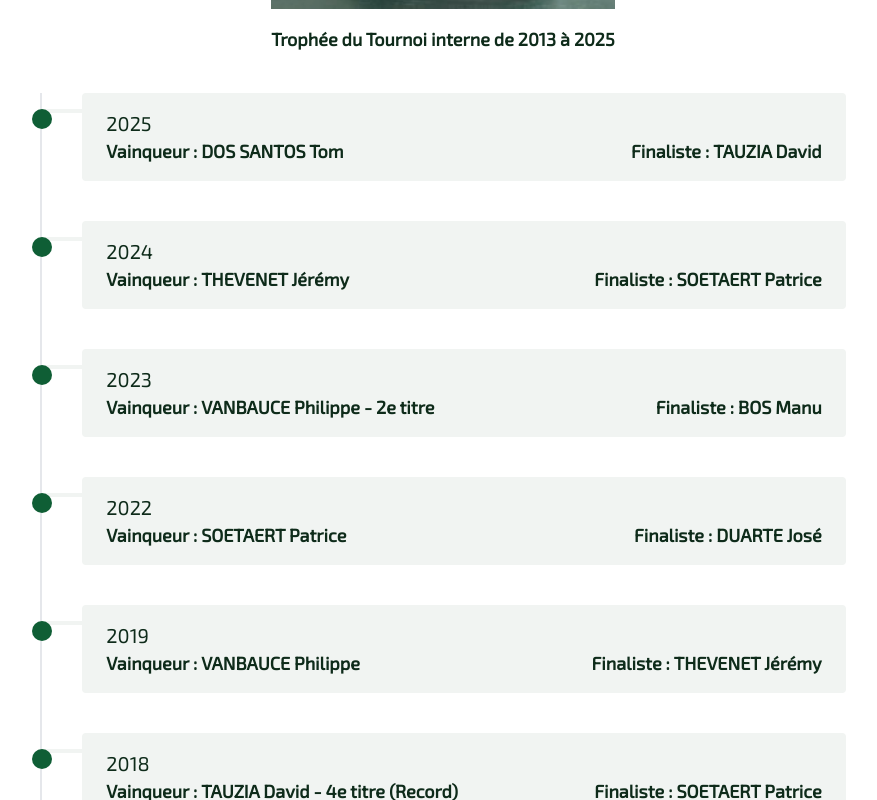
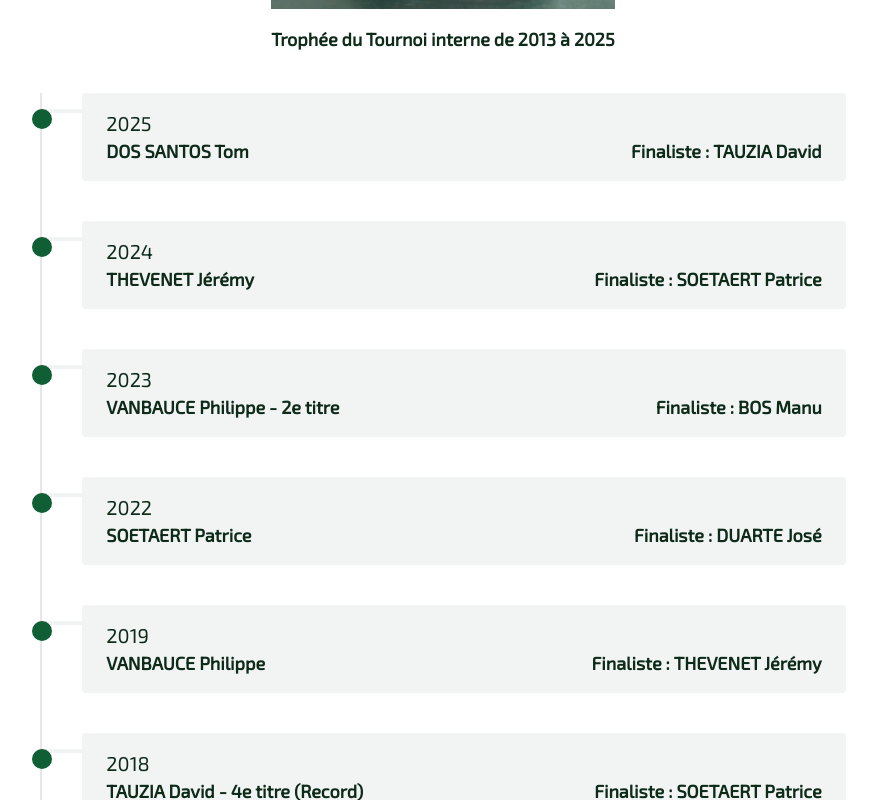
Before and after one commit to ttfarguais/ttfarguais, a Next.js app: page /tournois in a window 1280 px wide. Shown: the part 1260-2060 px from the top of the page, without its empty margins (197-1074 px from the left). Built offline with nearby package versions, Linux system fonts and the light colour scheme.

Commit message:
Update ArticleTournament.jsx

```diff
--- a/app/src/components/Main/Tournaments/ArticleTournament.jsx
+++ b/app/src/components/Main/Tournaments/ArticleTournament.jsx
@@ -24,7 +24,7 @@ export default function AticleTournaments({ trophy }) {
             <div class="flex-auto">
               <p class="text-lg md:text-xl">{winner.year}</p>
               <div className="flex flex-col md:flex-row justify-between gap-4">
-                <p class="font-bold md:text-lg">Vainqueur : <span className="inline-block">{winner.name}</span></p>
+                <p class="font-bold md:text-lg"><span className="inline-block">{winner.name}</span></p>
                 {winner.vs && (
                   <p class="font-bold md:text-lg">Finaliste : <span className="inline-block">{winner.vs}</span></p>
                 )}
```
